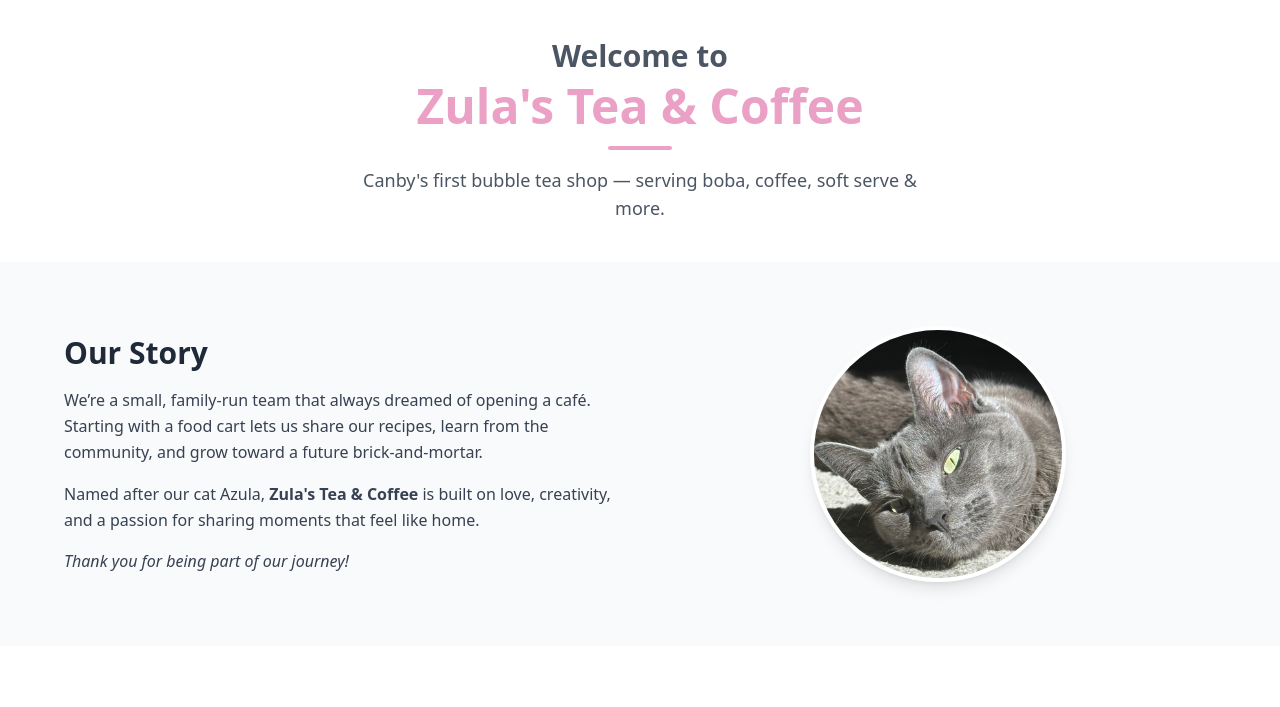
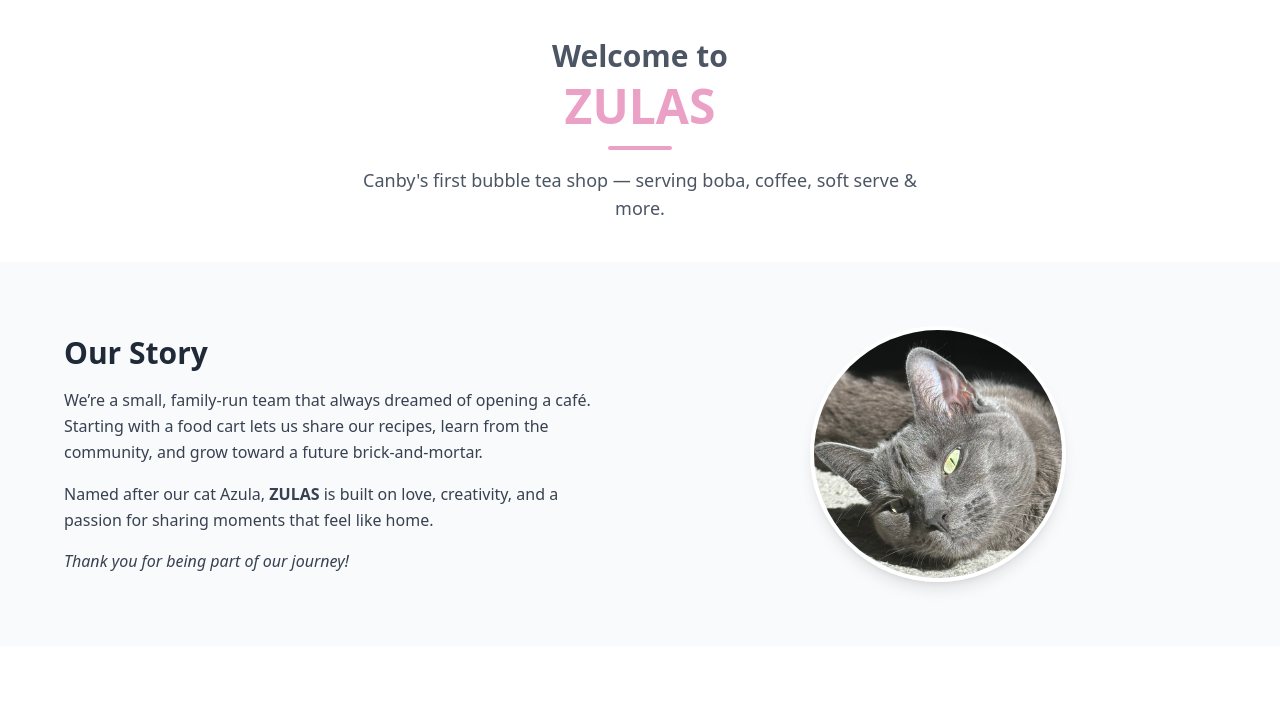
Before and after one commit to joelhenningsen/zulastea, a website: page index.html in a window 1280 px wide. Shown: the part 582-1289 px from the top of the page. Drawn offline with nearby package versions, Linux system fonts and the light colour scheme; grey boxes are pictures that could not be loaded.

Commit message:
Update naming of business

```diff
--- a/index.html
+++ b/index.html
@@ -3,8 +3,8 @@
 <head>
     <meta charset="UTF-8" />
     <meta name="viewport" content="width=device-width, initial-scale=1.0" />
-    <meta name="description" content="Zula's Tea & Coffee - Bubble tea, coffee, & soft serve in Canby, OR.">
-    <title>Zula's Tea & Coffee</title>
+    <meta name="description" content="ZULAS - Boba, coffee, & soft serve in Canby, OR.">
+    <title>ZULAS</title>
 
     <!-- Tailwind CSS -->
     <link href="dist/styles.css" rel="stylesheet" />
@@ -79,7 +79,7 @@
     Welcome to
   </h1>
   <h1 class="text-4xl sm:text-5xl font-extrabold text-[#eba0c6] mb-4">
-    Zula's Tea & Coffee
+    ZULAS
   </h1>
   <div class="w-16 h-1 bg-[#eba0c6] mx-auto mb-4 rounded-full"></div>
   <p class="text-gray-600 text-lg max-w-xl mx-auto">
@@ -100,7 +100,7 @@
         We’re a small, family-run team that always dreamed of opening a café. Starting with a food cart lets us share our recipes, learn from the community, and grow toward a future brick‑and‑mortar.
       </p>
       <p class="text-gray-700 leading-relaxed mb-4">
-        Named after our cat Azula, <span class="font-semibold">Zula's Tea & Coffee</span> is built on love, creativity, and a passion for sharing moments that feel like home.
+        Named after our cat Azula, <span class="font-semibold">ZULAS</span> is built on love, creativity, and a passion for sharing moments that feel like home.
       </p>
       <p class="text-gray-700 italic">Thank you for being part of our journey!</p>
     </div>
@@ -181,7 +181,7 @@
 
     <!-- Footer -->
     <footer class="bg-gray-100 text-center py-6 text-sm text-gray-500">
-    © 2025 Zula's Tea & Coffee. All rights reserved.
+    © 2025 ZULAS. All rights reserved.
     <!-- Instagram Link in Footer -->
     <div class="mt-4">
         <a href="https://www.instagram.com/zulastea" target="_blank">
```
Also changed, not shown: dist/styles.css.
